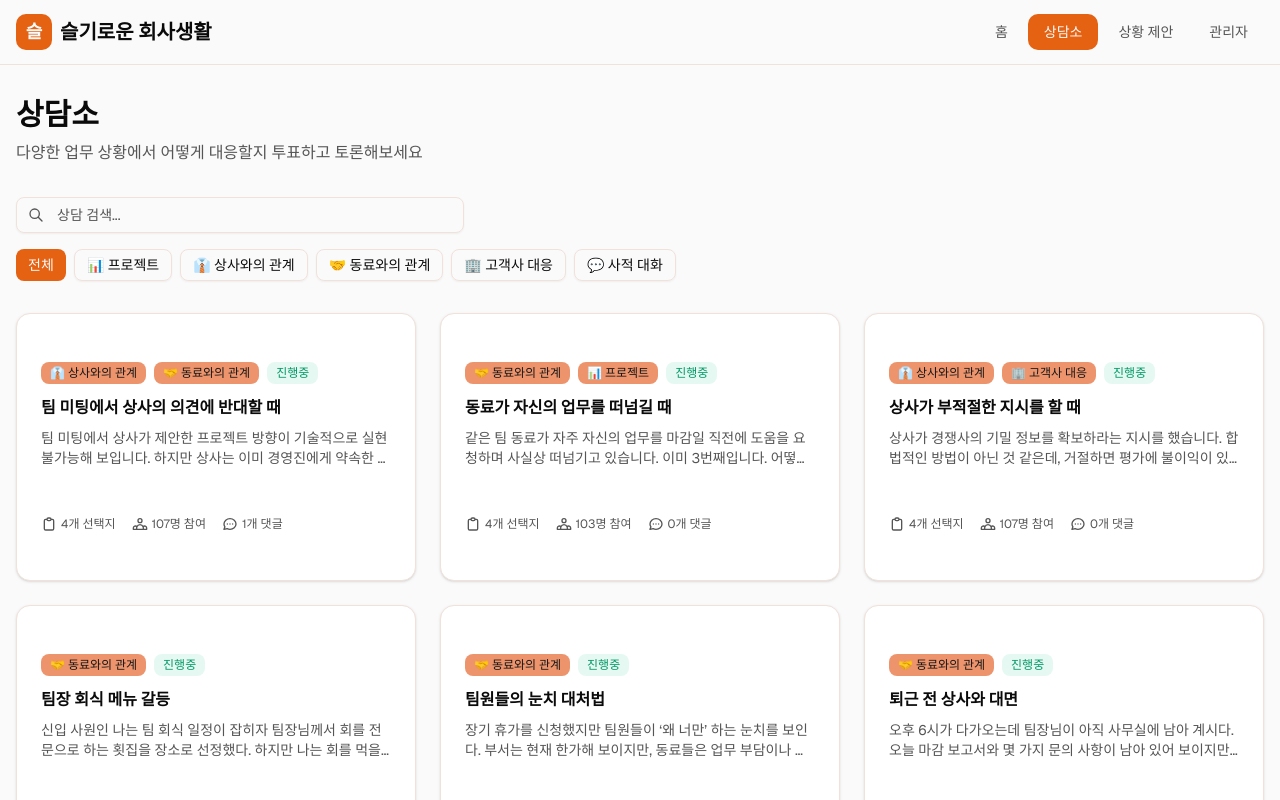
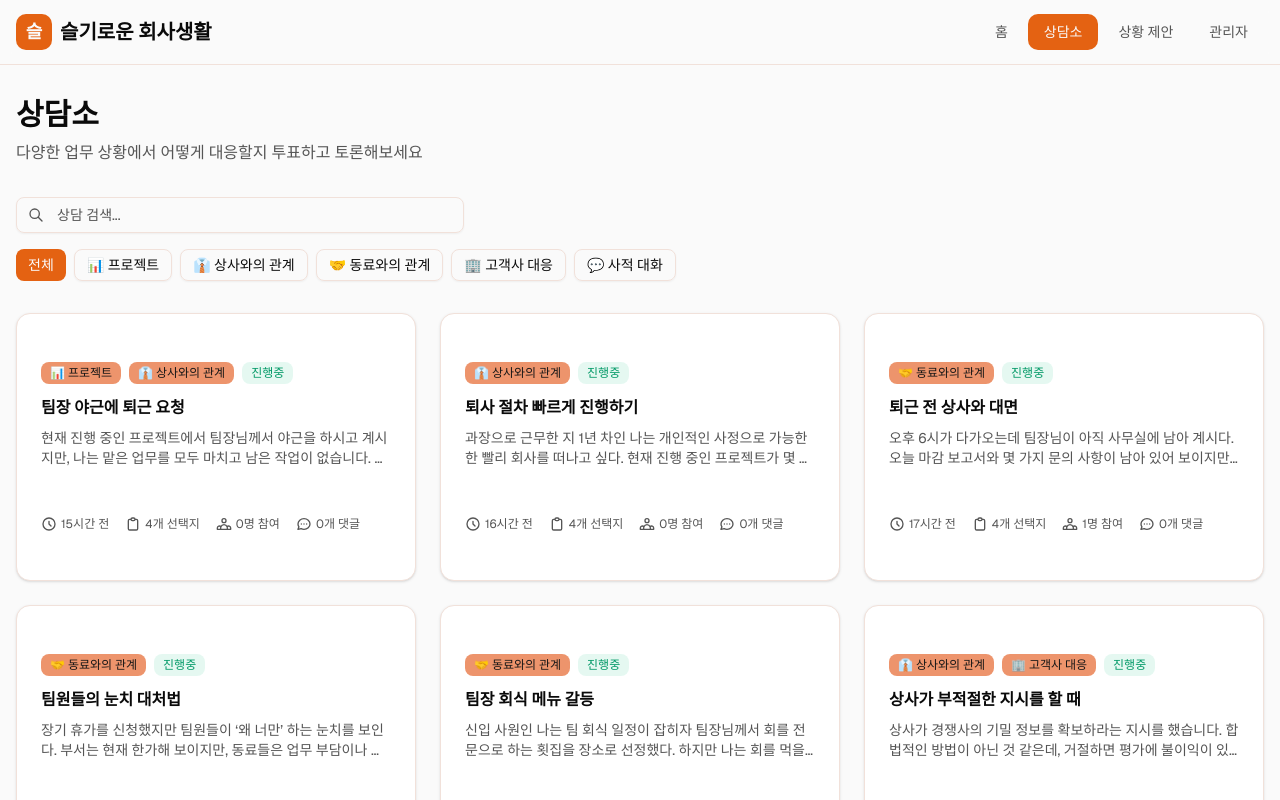
Before and after one commit to z00m-1n/work-simulator, a Next.js app in the folder workplace-simulation-service/: page /simulations in a window 1280 px wide. Shown: the top 800 px of the page. Built offline with nearby package versions, Linux system fonts and the light colour scheme.

Commit message:
Add approval timestamp sorting and display

```diff
--- a/workplace-simulation-service/components/simulation-card.tsx
+++ b/workplace-simulation-service/components/simulation-card.tsx
@@ -16,6 +16,22 @@ export function SimulationCard({ simulation }: SimulationCardProps) {
     .filter((c) => c !== undefined)
 
   const totalVotes = simulation.totalVotes || simulation.choices.reduce((acc, c) => acc + c.votes, 0)
+
+  // 승인 시간 포맷팅
+  const formatApprovedDate = (dateString: string | undefined) => {
+    if (!dateString) return null
+    const date = new Date(dateString)
+    const now = new Date()
+    const diffMs = now.getTime() - date.getTime()
+    const diffHours = Math.floor(diffMs / (1000 * 60 * 60))
+    const diffDays = Math.floor(diffHours / 24)
+
+    if (diffHours < 1) return "방금 전"
+    if (diffHours < 24) return `${diffHours}시간 전`
+    if (diffDays < 7) return `${diffDays}일 전`
+
+    return date.toLocaleDateString('ko-KR', { month: 'long', day: 'numeric' })
+  }
 
   return (
     <Link href={`/simulations/${simulation.id}`}>
@@ -37,7 +53,20 @@ export function SimulationCard({ simulation }: SimulationCardProps) {
           <p className="mt-2 text-sm text-muted-foreground line-clamp-2">{simulation.situation}</p>
         </CardContent>
         <CardFooter className="px-6 pb-6 pt-0">
-          <div className="flex items-center gap-4 text-xs text-muted-foreground">
+          <div className="flex items-center gap-4 text-xs text-muted-foreground flex-wrap">
+            {simulation.approvedAt && (
+              <span className="flex items-center gap-1">
+                <svg className="h-4 w-4" fill="none" viewBox="0 0 24 24" stroke="currentColor">
+                  <path
+                    strokeLinecap="round"
+                    strokeLinejoin="round"
+                    strokeWidth={2}
+                    d="M12 8v4l3 3m6-3a9 9 0 11-18 0 9 9 0 0118 0z"
+                  />
+                </svg>
+                {formatApprovedDate(simulation.approvedAt)}
+              </span>
+            )}
             <span className="flex items-center gap-1">
               <svg className="h-4 w-4" fill="none" viewBox="0 0 24 24" stroke="currentColor">
                 <path
--- a/workplace-simulation-service/components/simulations-content.tsx
+++ b/workplace-simulation-service/components/simulations-content.tsx
@@ -41,7 +41,7 @@ export function SimulationsContent() {
   }
 
   const filteredSimulations = useMemo(() => {
-    return simulations.filter((sim) => {
+    const filtered = simulations.filter((sim) => {
       // 카테고리 매칭 (배열 또는 단일 값 처리)
       const simCategories = Array.isArray(sim.category) ? sim.category : [sim.category]
       const matchesCategory = selectedCategories.length === 0 ||
@@ -51,6 +51,13 @@ export function SimulationsContent() {
         sim.title.toLowerCase().includes(searchQuery.toLowerCase()) ||
         sim.situation.toLowerCase().includes(searchQuery.toLowerCase())
       return matchesCategory && matchesSearch
+    })
+
+    // approvedAt 기준으로 내림차순 정렬 (최신순)
+    return filtered.sort((a, b) => {
+      const dateA = a.approvedAt ? new Date(a.approvedAt).getTime() : 0
+      const dateB = b.approvedAt ? new Date(b.approvedAt).getTime() : 0
+      return dateB - dateA
     })
   }, [simulations, selectedCategories, searchQuery])
 
--- a/workplace-simulation-service/data/database.json
+++ b/workplace-simulation-service/data/database.json
@@ -74,6 +74,7 @@
       "totalVotes": 107,
       "status": "active",
       "createdAt": "2026-01-10T09:00:00.000Z",
+      "approvedAt": "2026-01-10T10:00:00.000Z",
       "persona": {
         "position": "사원",
         "yearsOfExperience": 2
@@ -143,6 +144,7 @@
       "totalVotes": 103,
       "status": "active",
       "createdAt": "2026-01-11T10:30:00.000Z",
+      "approvedAt": "2026-01-11T11:00:00.000Z",
       "persona": {
         "position": "대리",
         "yearsOfExperience": 4
@@ -212,6 +214,7 @@
       "totalVotes": 107,
       "status": "active",
       "createdAt": "2026-01-12T14:20:00.000Z",
+      "approvedAt": "2026-01-12T15:00:00.000Z",
       "persona": {
         "position": "과장",
         "yearsOfExperience": 7
@@ -280,6 +283,7 @@
       "id": "1768365095681",
       "status": "active",
       "createdAt": "2026-01-14T04:31:35.681Z",
+      "approvedAt": "2026-01-13T09:00:00.000Z",
       "totalVotes": 1,
       "comments": []
     },
@@ -346,6 +350,7 @@
       "id": "1768365407409",
       "status": "active",
       "createdAt": "2026-01-14T04:36:47.409Z",
+      "approvedAt": "2026-01-13T10:00:00.000Z",
       "totalVotes": 2,
       "comments": [
         {
@@ -422,6 +427,7 @@
       "id": "1768366190126",
       "status": "active",
       "createdAt": "2026-01-14T04:49:50.127Z",
+      "approvedAt": "2026-01-13T11:00:00.000Z",
       "totalVotes": 1,
       "comments": []
     },
@@ -488,6 +494,7 @@
       "id": "1768366341743",
       "status": "active",
       "createdAt": "2026-01-14T04:52:21.744Z",
+      "approvedAt": "2026-01-13T12:00:00.000Z",
       "totalVotes": 0,
       "comments": []
     },
@@ -557,6 +564,7 @@
       "id": "1768366519604",
       "status": "active",
       "createdAt": "2026-01-14T04:55:19.604Z",
+      "approvedAt": "2026-01-13T13:00:00.000Z",
       "totalVotes": 0,
       "comments": []
     }
--- a/workplace-simulation-service/lib/db.ts
+++ b/workplace-simulation-service/lib/db.ts
@@ -41,6 +41,7 @@ export interface Simulation {
   totalVotes: number
   status: "active" | "pending" | "closed"
   createdAt: string
+  approvedAt?: string
   persona: Persona
 }
 
@@ -132,6 +133,7 @@ export function approveSimulation(id: string): boolean {
 
   const simulation = db.pendingSimulations[index]
   simulation.status = "active"
+  simulation.approvedAt = new Date().toISOString()
 
   db.simulations.push(simulation)
   db.pendingSimulations.splice(index, 1)
```
